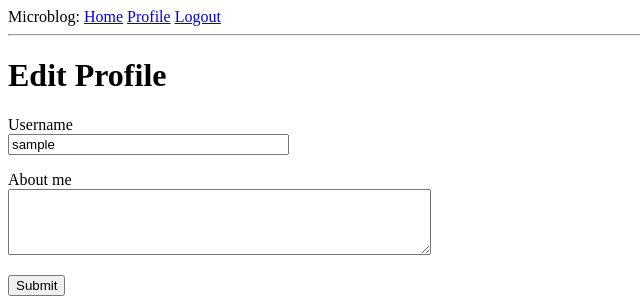
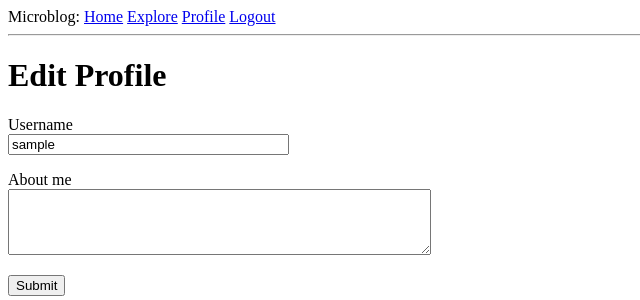
Before and after one commit to Gaialaia/Flask-MT, a Flask app: page /edit_profile in a window 1280 px wide. Shown: the top 300 px of the page, without its empty margins (0-640 px from the left). Run offline with Flask 3, Linux system fonts and the light colour scheme; the visitor is signed in with stand-in values (Sample User, id 1); data comes from the database, SQL or seed files in the repository.

Commit message:
lesson 9, link to 'Explore' button

```diff
--- a/app/templates/base.html
+++ b/app/templates/base.html
@@ -12,6 +12,7 @@
         <div>
             Microblog:
             <a href="{{ url_for('index') }}">Home</a>
+             <a href="{{ url_for('explore') }}">Explore</a>
             {% if current_user.is_anonymous %}
             <a href="{{ url_for('login') }}">Login</a>
             {% else %}
```
